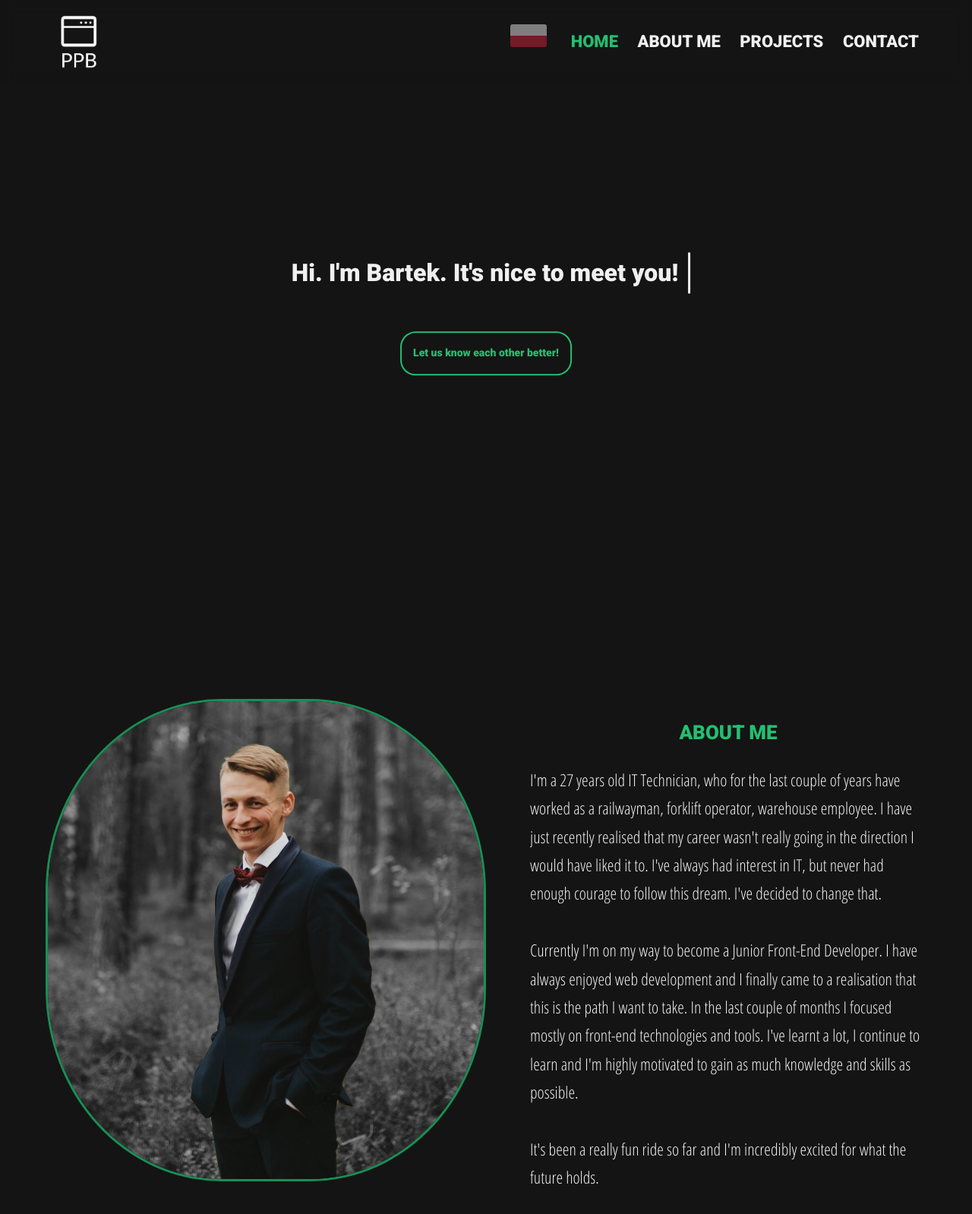
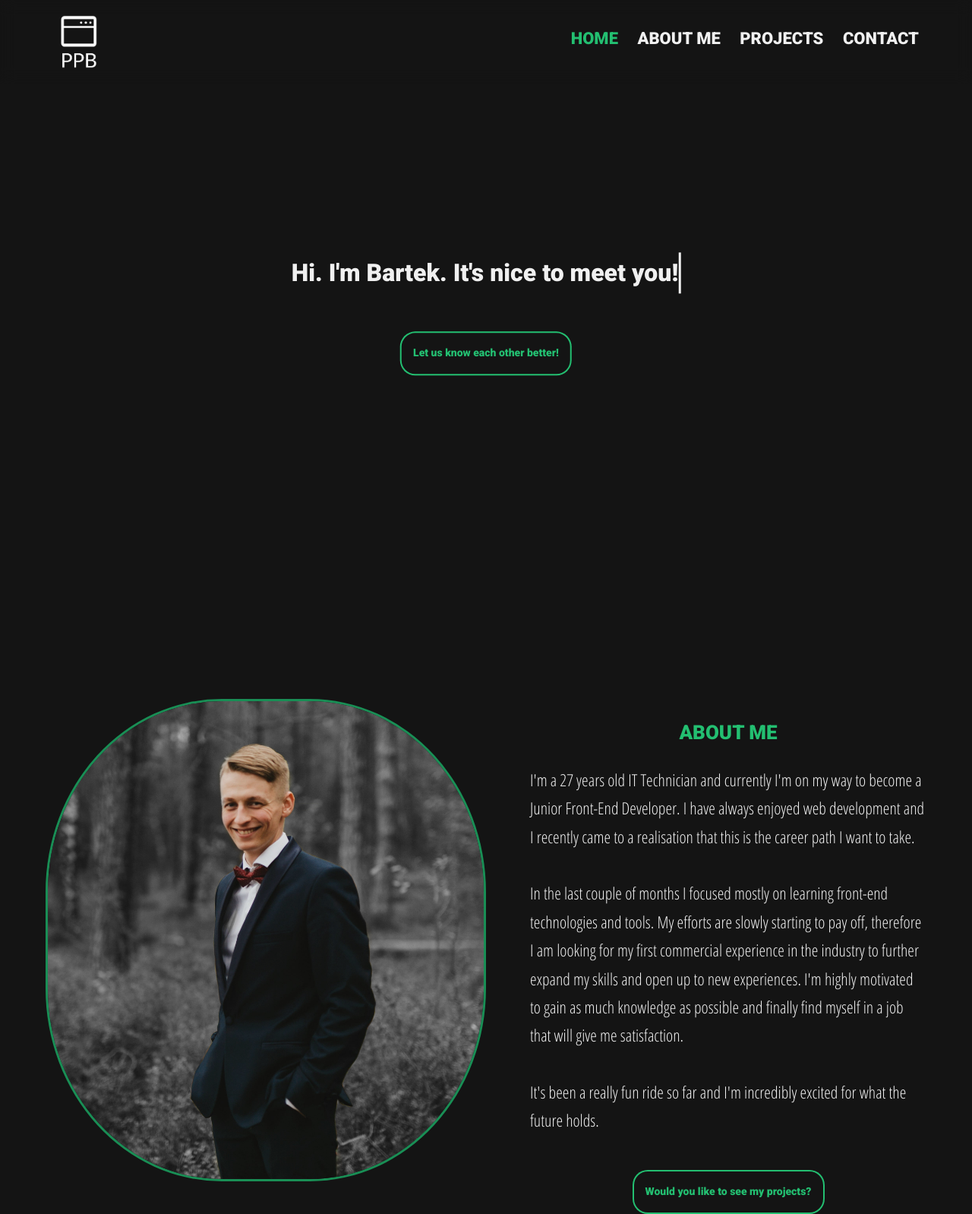
Before and after one commit to PoProstuBartek/Portfolio, a website: page src/index.html in a window 1280 px wide. Shown: the top 1598 px of the page at 76% size. Drawn offline with nearby package versions, Linux system fonts and the light colour scheme; files that its build step writes are made by us from their sources; a web font is replaced by a local one.

Commit message:
Update content and some styling, removed lang selection

```diff
--- a/src/index.html
+++ b/src/index.html
@@ -16,11 +16,6 @@
           <img src="images/logo.png" alt="PPB">
         </a>
         <ul class="nav-menu">
-          <li class="nav-element flag">
-            <a href="http://pl.ppbprojects.online/">
-              <img src="images/pl.png" alt="polishFlag">
-            </a>
-          </li>
           <li class="nav-element underline home active">
             <a href="#home">Home</a>
           </li>
@@ -54,11 +49,6 @@
           <li class="nav-mobile-element contact">
             <a href="#contact">Contact</a>
           </li>
-          <li class="nav-mobile-element flag">
-            <a href="http://pl.ppbprojects.online/">
-              <img src="images/pl.png" alt="polishFlag">
-            </a>
-          </li>
         </ul>
       </nav>
       <div class="container">
@@ -76,12 +66,11 @@
         </div>
         <div class="about-right">
           <h2 class="section-title">About me</h2>
-          <p class="section-paragraph">I'm a 27 years old IT Technician, who for the last couple of years have worked as a railwayman, forklift operator, warehouse employee.
-            I have just recently realised that my career wasn't really going in the direction I would have liked it to.
-            I've always had interest in IT, but never had enough courage to follow this dream. I've decided to change that.<br><br>
-            Currently I'm on my way to become a Junior Front-End Developer. I have always enjoyed web development and I finally came to a realisation that this is the path I want to take.
-            In the last couple of months I focused mostly on front-end technologies and tools.
-            I've learnt a lot, I continue to learn and I'm highly motivated to gain as much knowledge and skills as possible.<br><br>
+          <p class="section-paragraph">I'm a 27 years old IT Technician and currently I'm on my way to become a Junior Front-End Developer.
+             I have always enjoyed web development and I recently came to a realisation that this is the career path I want to take.<br><br>
+            In the last couple of months I focused mostly on learning front-end technologies and tools. My efforts are slowly starting to pay off, therefore
+            I am looking for my first commercial experience in the industry to further expand my skills and open up to new experiences.
+            I'm highly motivated to gain as much knowledge as possible and finally find myself in a job that will give me satisfaction.<br><br>
             It's been a really fun ride so far and I'm incredibly excited for what the future holds.
           </p>
           <a href="#projects" class="btn">Would you like to see my projects?</a>
--- a/src/sass/partials/_contact.scss
+++ b/src/sass/partials/_contact.scss
@@ -30,7 +30,8 @@
         font-family: $font-secondary;
         font-weight: bold;
         border-radius: 5px;
-        border: 2px solid $color-light;
+        border: none;
+        padding: 10px;
       }
 
       input::placeholder{
@@ -41,12 +42,13 @@
     textarea {
       background: $color-one;
       font-size: 18px;
-      border: 2px solid $color-light;
       border-radius: 5px;
       font-family: $font-secondary;
       font-weight: bold;
       color: lighten($color: $color-dark, $amount: 10%);
       resize: none;
+      border: none;
+      padding: 10px;
     }
 
     textarea::placeholder {
--- a/src/sass/partials/_splash.scss
+++ b/src/sass/partials/_splash.scss
@@ -22,24 +22,6 @@
     opacity: 1;
     backdrop-filter: blur(10px);
     z-index: 5;
-
-    .flag {
-      width: 60px;
-      height: 40px;
-
-      img {
-        width: 80%;
-        height: 30px;
-        opacity: 0.5;
-        border-radius: 3px;
-        transition: $transition;
-
-        &:hover {
-          opacity: 1;
-          transition: $transition;
-        }
-      }
-    }
 
     .nav-menu {
       list-style: none;
@@ -159,6 +141,7 @@
       white-space: nowrap;
       border-right: 3px solid;
       font-size: 32px;
+      width: 100%;
     }
 
     .page-subtitle {
```
